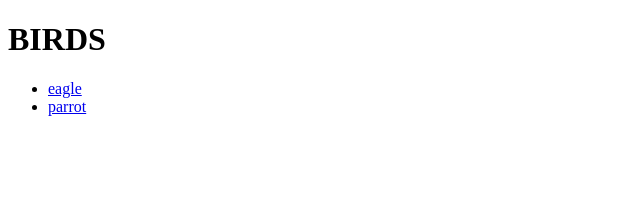
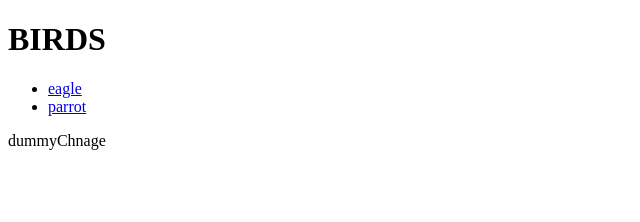
Before and after one commit to VaishaliGovindaraj/React-Zoo-Site, a React (Vite) app: page /birds in a window 1280 px wide. Shown: the top 222 px of the page, without its empty margins (0-640 px from the left). Built offline with nearby package versions, Linux system fonts and the light colour scheme.

Commit message:
commitiing

```diff
--- a/src/pages/Animals/index.jsx
+++ b/src/pages/Animals/index.jsx
@@ -21,6 +21,7 @@ const Animal = () => {
           </li>
         ))}
       </ul>
+      <div>dummyChnage</div>
     </div>
   );
 };
```
